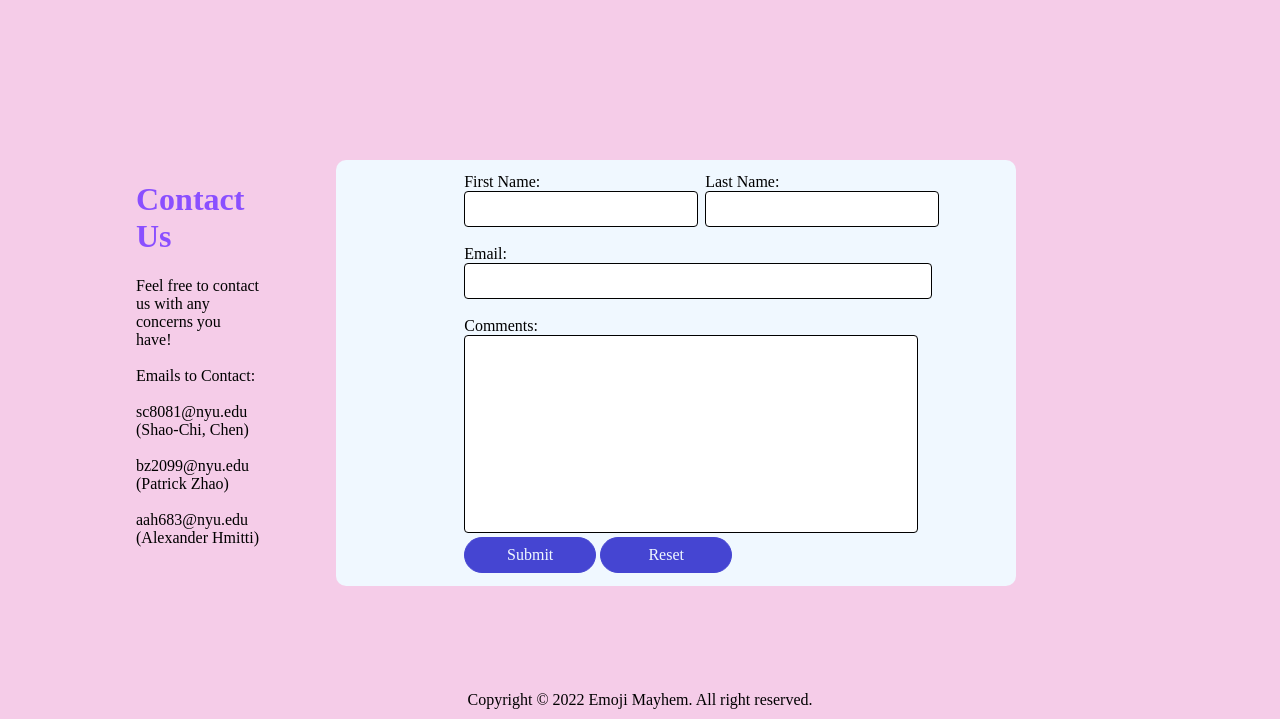
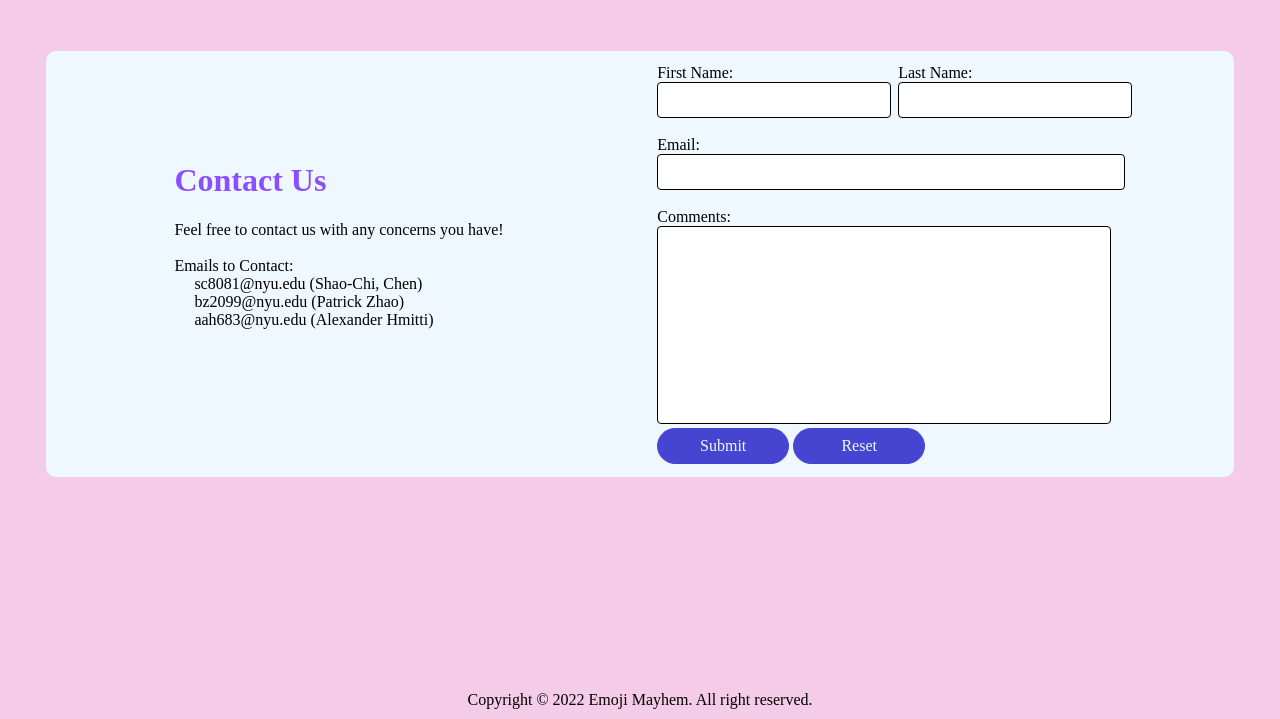
Before and after one commit to PatrickZhao0/WebDev-Project, a PHP site: page /contact.html in a window 1280 px wide. Shown: the part 81-800 px from the top of the page. Run offline with PHP 8.4, Linux system fonts and the light colour scheme; some web fonts are replaced.

Commit message:
nordy dec 13

```diff
--- a/css/contact.css
+++ b/css/contact.css
@@ -1,29 +1,34 @@
 .container{
-    display: grid;
+    display: flex;
+    flex-wrap: wrap;
     grid-template-areas: "column1 column2";
     padding-left: 10vw;
+    background-color: aliceblue;
+    border-radius: 10px ;
+    margin-top: 4vw;
+    margin-bottom: 10vw;
+    margin-left: 3vw;
+    margin-right: 3vw;
+
 }
 
 .column1{
     grid-area: column1;
     text-align:left;
-    margin-top: 20vh;
-
+    padding-top: 7vw;
 }
 
 .column2{
     border-radius: 10px;
     background-color: aliceblue;
-    padding-left:10vw;
+    padding-left:6vw;
     padding-top:1vw;
     padding-bottom:1vw;
-    margin-right: 20vw;
-    margin-left: 100vw;
     grid-area: column2;
     display: flex;
     justify-content: start;
-    margin-top: 20vh;
     margin-left: 6vw;
+
 }
 
 .container2{
```
